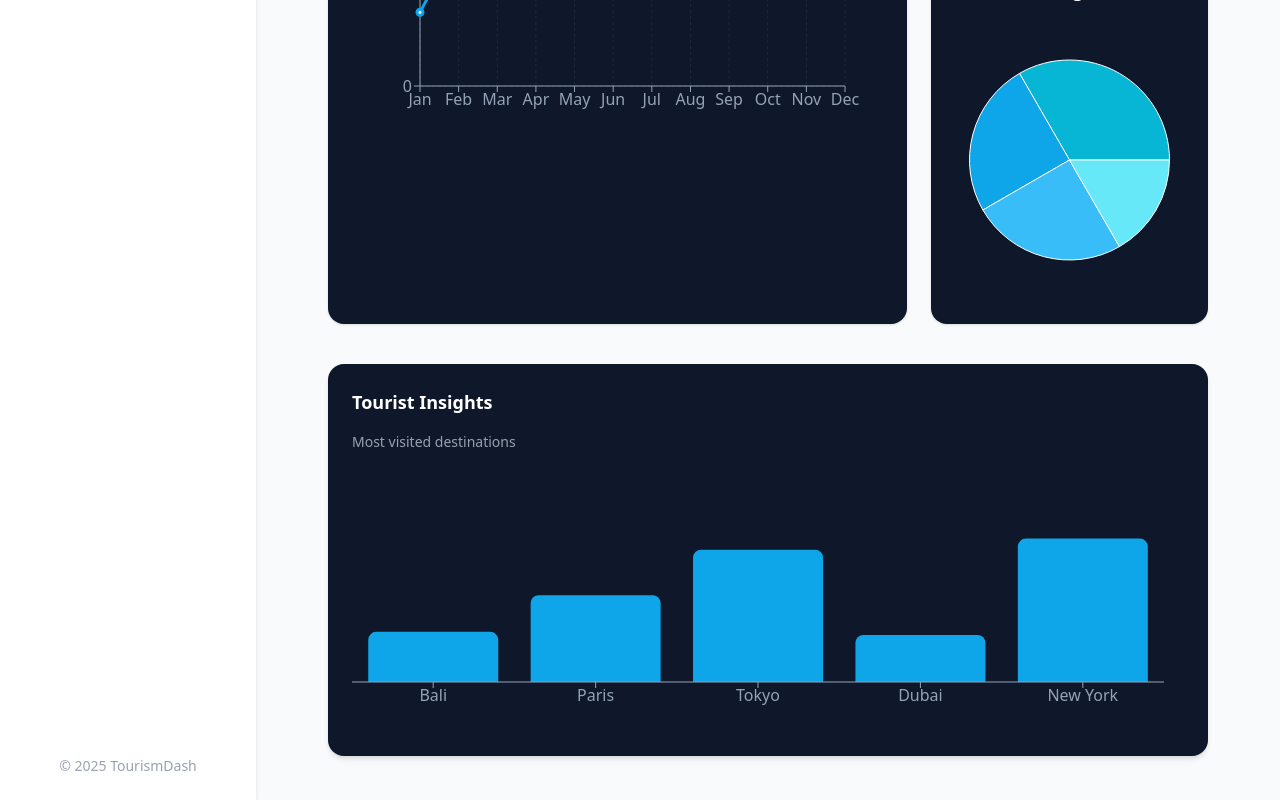
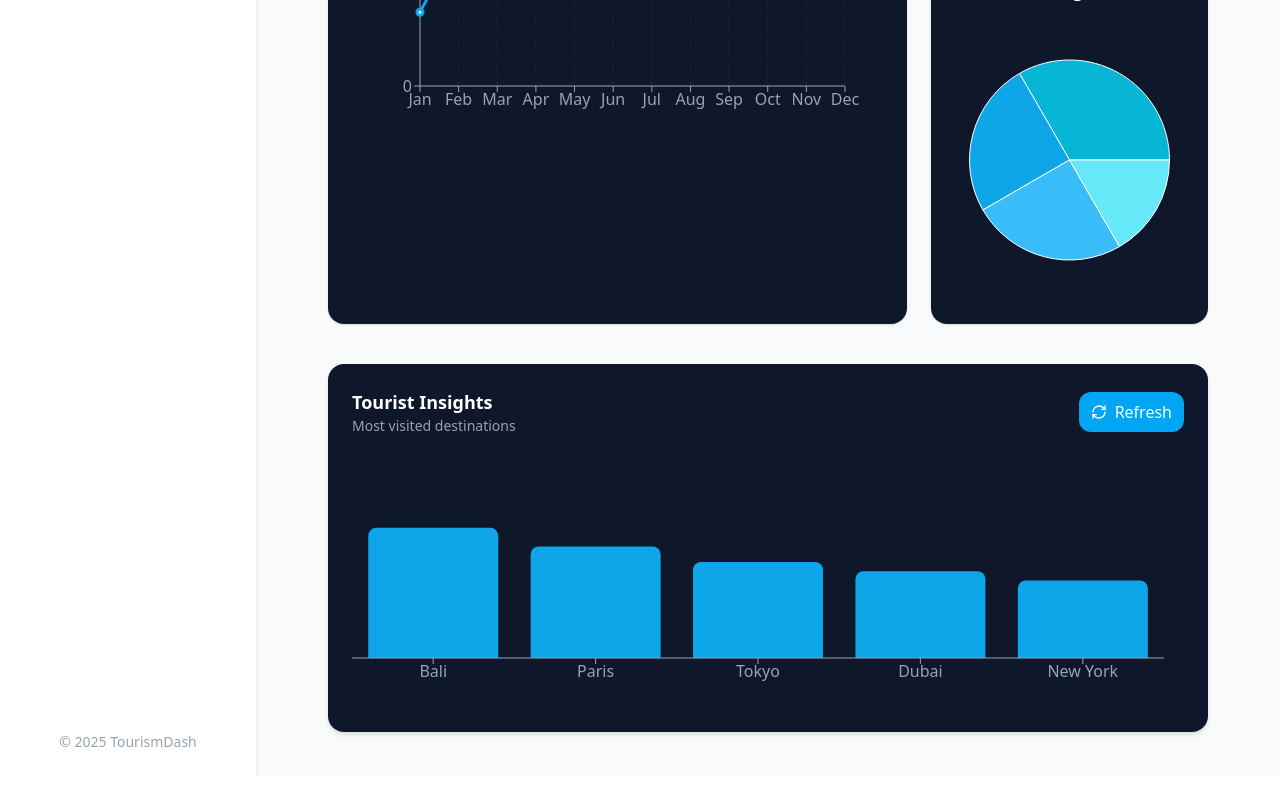
Before and after one commit to alokmuskan/Task, a React (Vite) app: page / in a window 1280 px wide. Shown: the part 823-1623 px from the top of the page. After the commit the page ends 1599 px from the top, so only its background shows below. Built offline with nearby package versions, Linux system fonts and the light colour scheme.

Commit message:
TouristStats section is working properly with all the effects and animations

```diff
--- a/src/components/TouristStats.jsx
+++ b/src/components/TouristStats.jsx
@@ -1,5 +1,7 @@
 import { useState, useEffect } from "react";
 import { BarChart, Bar, XAxis, Tooltip, ResponsiveContainer } from "recharts";
+import { RefreshCw } from "lucide-react";
+import { motion } from "framer-motion";
 
 const initialData = [
   { name: "Bali", visitors: 4200 },
@@ -12,33 +14,68 @@ const initialData = [
 export default function TouristStats() {
   const [data, setData] = useState(initialData);
 
-  // Generate random new data for animation effect
-  useEffect(() => {
-    const interval = setInterval(() => {
-      const newData = initialData.map((item) => ({
-        ...item,
-        visitors: Math.floor(Math.random() * 5000) + 1500,
-      }));
-      setData(newData);
-    }, 5000); // update every 5 seconds
+  // 🔄 Generate new mock data
+  const refreshData = () => {
+    const newData = initialData.map((item) => ({
+      ...item,
+      visitors: Math.floor(Math.random() * 5000) + 1500,
+    }));
+    setData(newData);
+  };
 
-    return () => clearInterval(interval);
-  }, []);
+//   // ⏱️ (Commented Out) Automatic refresh every 5 seconds
+
+//   useEffect(() => {
+//     const interval = setInterval(() => {
+//       refreshData();
+//     }, 5000);
+//     return () => clearInterval(interval);
+//   }, []);
+
 
   return (
-    <div className="bg-[#0f172a] text-white rounded-2xl p-6 shadow-md mt-8">
-      <h2 className="text-lg font-semibold mb-4">Tourist Insights</h2>
-      <p className="text-sm text-gray-400 mb-6">Most visited destinations</p>
+    <motion.div
+      className="bg-[#0f172a] text-white rounded-2xl p-6 shadow-md mt-8"
+      initial={{ opacity: 0, y: 40 }}
+      animate={{ opacity: 1, y: 0 }}
+      transition={{ duration: 0.7, ease: "easeOut" }}
+      whileHover={{
+        scale: 1.02,
+        boxShadow: "0px 8px 25px rgba(14,165,233,0.3)",
+      }}
+    >
+      {/* Header */}
+      <div className="flex justify-between items-center mb-4">
+        <div>
+          <h2 className="text-lg font-semibold">Tourist Insights</h2>
+          <p className="text-sm text-gray-400">Most visited destinations</p>
+        </div>
 
-      <div className="w-full h-64">
+        {/* Refresh Button */}
+        <button
+          onClick={refreshData}
+          className="flex items-center gap-2 px-3 py-2 bg-sky-500 text-white rounded-xl hover:bg-sky-600 transition-all"
+        >
+          <RefreshCw size={16} />
+          Refresh
+        </button>
+      </div>
+
+      {/* Chart */}
+      <motion.div
+        initial={{ opacity: 0, scale: 0.95 }}
+        animate={{ opacity: 1, scale: 1 }}
+        transition={{ duration: 0.6, ease: "easeOut" }}
+        className="w-full h-64"
+      >
         <ResponsiveContainer width="100%" height="100%">
           <BarChart data={data} margin={{ top: 20, right: 20, bottom: 20, left: 0 }}>
             <XAxis dataKey="name" stroke="#94a3b8" />
             <Tooltip />
-            <Bar dataKey="visitors" fill="#0ea5e9" radius={[8, 8, 0, 0]} />
+            <Bar dataKey="visitors" fill="#0ea5e9" radius={[8, 8, 0, 0]} animationDuration={1000} />
           </BarChart>
         </ResponsiveContainer>
-      </div>
-    </div>
+      </motion.div>
+    </motion.div>
   );
 }
```
